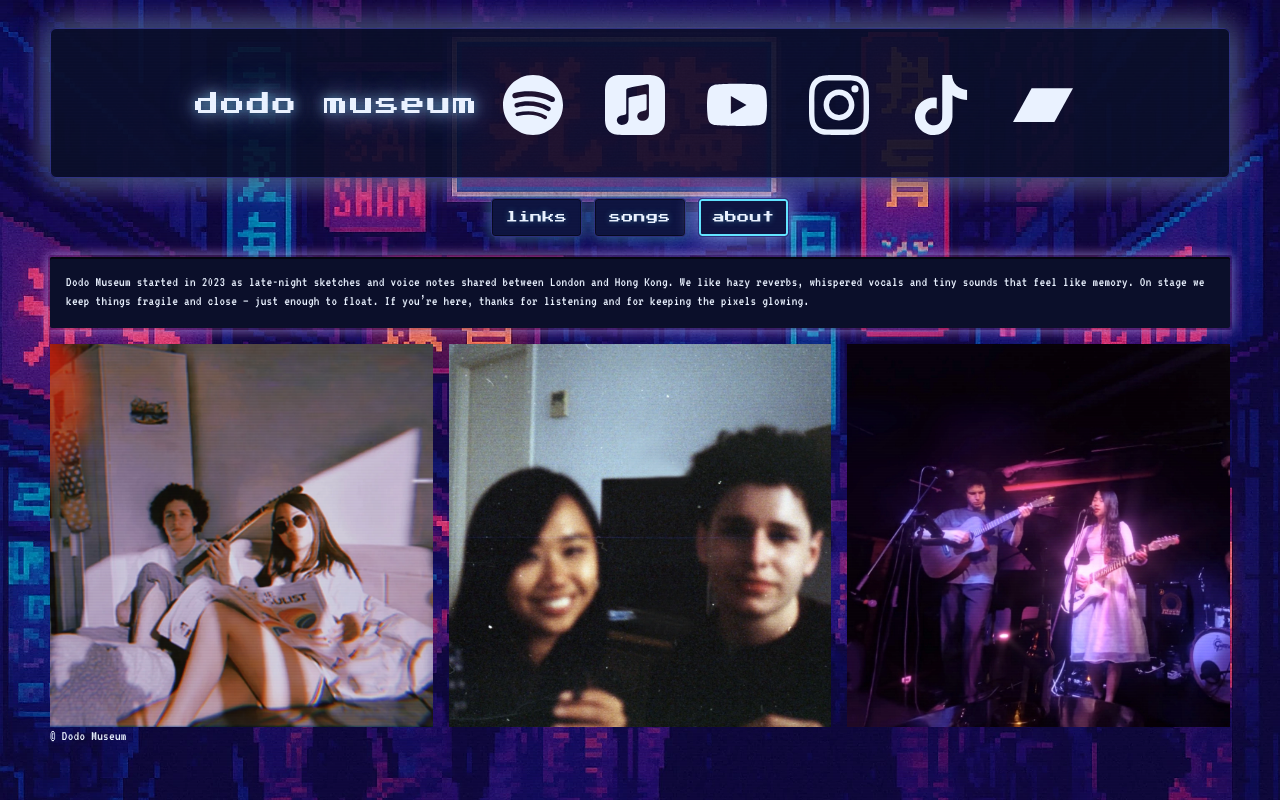
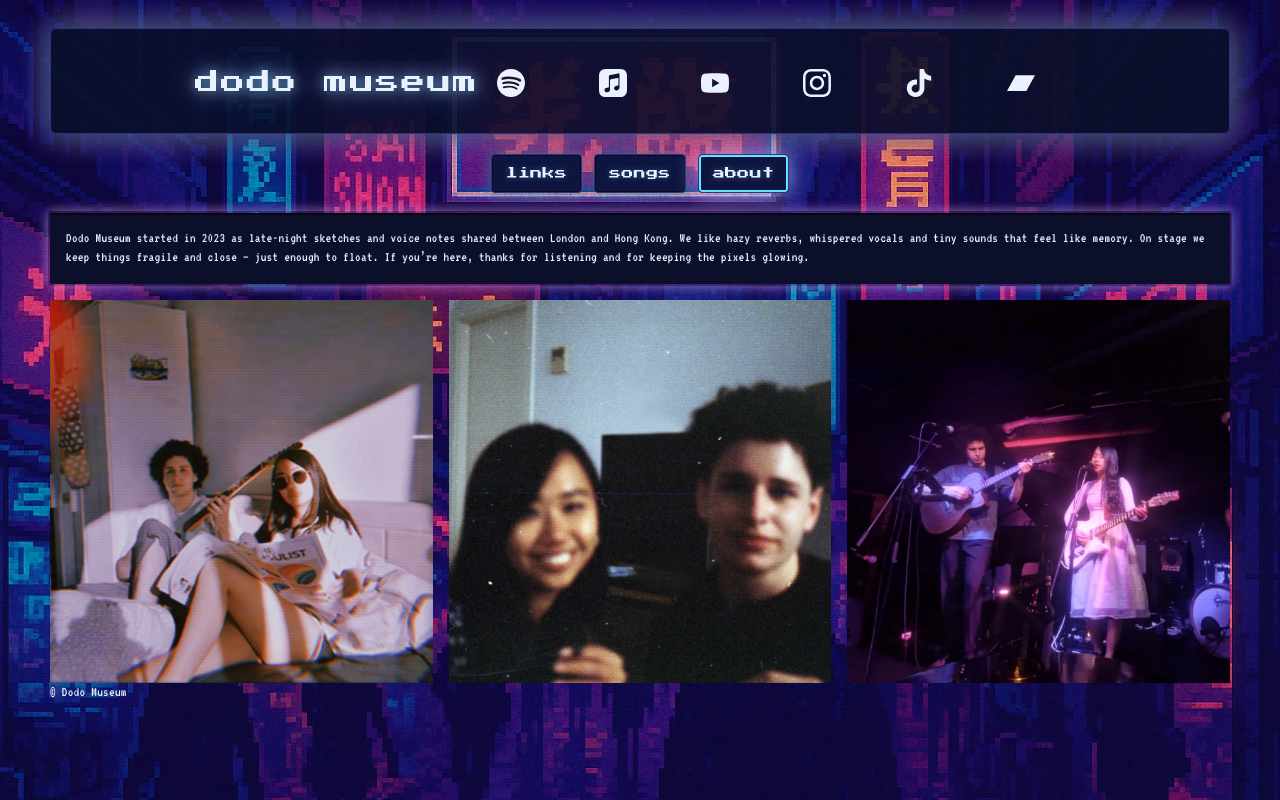
Before and after one commit to lg047/dodomuseum-site, a plain HTML site: page about.html in a window 1280 px wide. Drawn offline with Linux system fonts and the light colour scheme.

Commit message:
Update style.css

```diff
--- a/css/style.css
+++ b/css/style.css
@@ -64,10 +64,6 @@ a:hover{ color: var(--accent-2); text-shadow: 0 0 10px var(--glow-2); }
     0 0 36px var(--glow-2);
   display:flex; align-items:center; justify-content:center; gap:12px; text-align:center;
 }
-.header .logo{
-  width: 60px; height: 60px; image-rendering: pixelated;
-  filter: drop-shadow(0 0 12px var(--glow)) drop-shadow(0 0 16px var(--glow-2));
-}
 .brand{
   margin:0; font-family:'Press Start 2P', cursive;
   font-size: 24px; letter-spacing: 1.8px; text-transform: lowercase;
@@ -75,6 +71,17 @@ a:hover{ color: var(--accent-2); text-shadow: 0 0 10px var(--glow-2); }
   text-shadow: 0 0 12px var(--glow), 0 0 22px var(--glow-2), 0 0 32px var(--glow);
 }
 
+/* Smaller social icons inside header only */
+.header-icons .icon-btn {
+  width: 40px;
+  height: 40px;
+}
+.header-icons .brand-icon {
+  width: 28px;
+  height: 28px;
+}
+
+/* NAV */
 .nav{
   margin: 20px 0;
   display:flex; justify-content:center; gap:12px; flex-wrap:wrap;
@@ -147,13 +154,11 @@ a:hover{ color: var(--accent-2); text-shadow: 0 0 10px var(--glow-2); }
   width:100%;
   height:auto;
   display:block;
-  /* optional tidy bits, same spirit as before */
   border-radius:0;
   border:0;
   image-rendering:auto;
   box-shadow: 0 0 0 rgba(0,0,0,.35), 0 0 0 var(--glow);
 }
-
 
 /* Icon buttons now backgroundless */
 .icon-btn{
@@ -177,7 +182,6 @@ a:hover{ color: var(--accent-2); text-shadow: 0 0 10px var(--glow-2); }
 .bi-instagram { -webkit-mask-image: url('../assets/icons/instagram.svg'); mask-image: url('../assets/icons/instagram.svg'); }
 .bi-tiktok    { -webkit-mask-image: url('../assets/icons/tiktok.svg');    mask-image: url('../assets/icons/tiktok.svg'); }
 .bi-bandcamp  { -webkit-mask-image: url('../assets/icons/bandcamp.svg');  mask-image: url('../assets/icons/bandcamp.svg'); }
-
 
 /* SONG BLOCKS */
 .song{
@@ -208,3 +212,4 @@ a:hover{ color: var(--accent-2); text-shadow: 0 0 10px var(--glow-2); }
 }
 .featured-song .thumb{
   width:160px
+}
```
